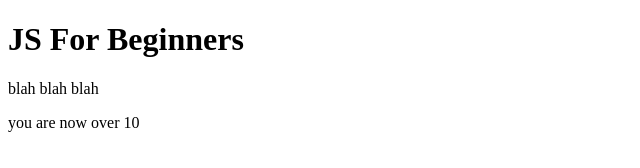
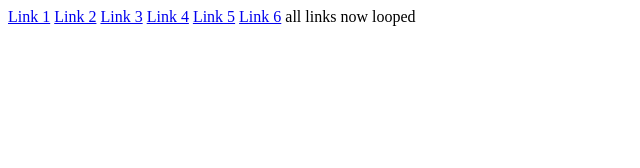
Before and after one commit to brianrichardsavage/Stepping-Into-JavaScript, a plain HTML site: page index.html in a window 1280 px wide. Shown: the whole page, without its empty margins (0-640 px from the left). Drawn offline with Linux system fonts and the light colour scheme.

Commit message:
Added a for loop to the test.js file.

```diff
--- a/index.html
+++ b/index.html
@@ -6,10 +6,14 @@
 </head>
 
 <body>
-<h1>JS For Beginners</h1>
-<div id="content">
-  <p>blah blah blah</p>
-</div>
+
+	<a href="#">Link 1</a>
+	<a href="#">Link 2</a>
+	<a href="#">Link 3</a>
+	<a href="#">Link 4</a>
+	<a href="#">Link 5</a>
+	<a href="#">Link 6</a>
+
 	<script src="test.js"></script>
 </body>
 </html>
--- a/test.js
+++ b/test.js
@@ -1,8 +1,8 @@
 // JavaScript Document
-var age = 5;
 
-while (age < 10) {
-	console.log("Your age is less than 10");
-	age++;
+var links = document.getElementsByTagName("a");
+
+for (i = 1; i <= links.length; i++) {
+	console.log("this is the link number" + i);
 }
-	document.write("you are now over 10");
+	document.write("all links now looped");
```
